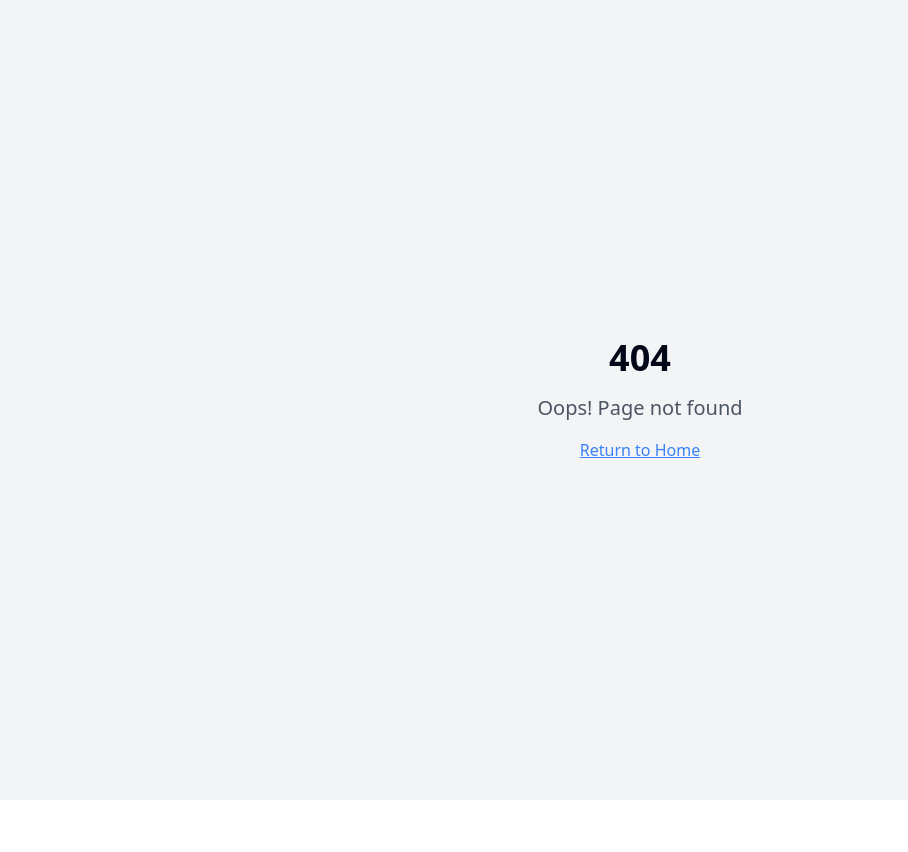
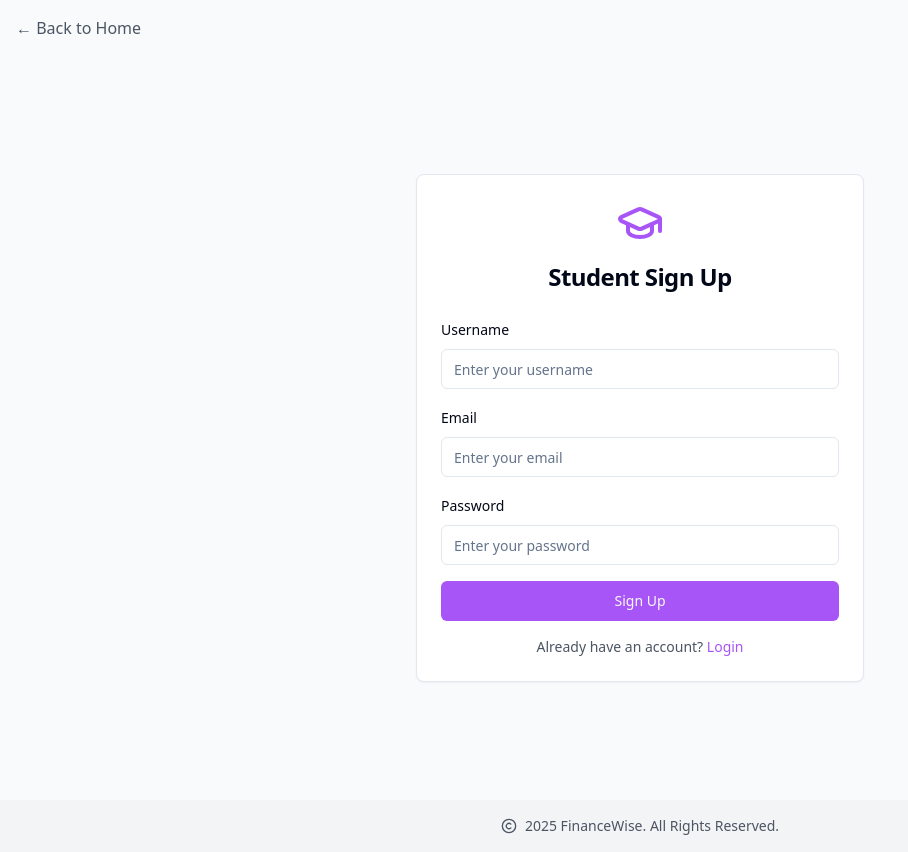
Before and after one commit to SohanGanji/ap-project, a React (Vite) app: page /student-signup in a window 1280 px wide. Before the commit this address had no page. Shown: the whole page, without its empty margins (0-908 px from the left). Before the commit the page ends 800 px from the top, so only its background shows below. Built offline with nearby package versions, Linux system fonts and the light colour scheme.

Commit message:
Add sign-up functionality and copyright notice
- Added sign-up functionality to the application.
- Added a copyright notice at the bottom of the page.

```diff
--- a/package.json
+++ b/package.json
@@ -59,7 +59,7 @@
     "tailwind-merge": "^2.5.2",
     "tailwindcss-animate": "^1.0.7",
     "vaul": "^0.9.3",
-    "zod": "^3.23.8"
+    "zod": "^3.24.3"
   },
   "devDependencies": {
     "@eslint/js": "^9.9.0",
--- a/src/App.tsx
+++ b/src/App.tsx
@@ -6,8 +6,10 @@ import { QueryClient, QueryClientProvider } from "@tanstack/react-query";
 import { BrowserRouter, Routes, Route } from "react-router-dom";
 import Index from "./pages/Index";
 import StudentLogin from "./pages/StudentLogin";
+import StudentSignup from "./pages/StudentSignup";
 import ParentLogin from "./pages/ParentLogin";
 import NotFound from "./pages/NotFound";
+import Footer from "./components/Footer";
 
 const queryClient = new QueryClient();
 
@@ -17,12 +19,18 @@ const App = () => (
       <Toaster />
       <Sonner />
       <BrowserRouter>
+        <div className="flex flex-col min-h-screen">
+          <div className="flex-grow">
             <Routes>
               <Route path="/" element={<Index />} />
               <Route path="/student-login" element={<StudentLogin />} />
+              <Route path="/student-signup" element={<StudentSignup />} />
               <Route path="/parent-login" element={<ParentLogin />} />
               <Route path="*" element={<NotFound />} />
             </Routes>
+          </div>
+          <Footer />
+        </div>
       </BrowserRouter>
     </TooltipProvider>
   </QueryClientProvider>
--- /dev/null
+++ b/src/components/Footer.tsx
@@ -0,0 +1,15 @@
+
+import { Copyright } from "lucide-react";
+
+const Footer = () => {
+  return (
+    <footer className="bg-gray-100 py-4 text-center">
+      <div className="flex items-center justify-center text-sm text-gray-600">
+        <Copyright className="mr-2 h-4 w-4" />
+        <span>2025 FinanceWise. All Rights Reserved.</span>
+      </div>
+    </footer>
+  );
+};
+
+export default Footer;
--- a/src/pages/StudentLogin.tsx
+++ b/src/pages/StudentLogin.tsx
@@ -29,6 +29,14 @@ const StudentLogin = () => {
                 Login
               </Button>
             </form>
+            <div className="text-center mt-4">
+              <p className="text-sm text-gray-600">
+                Don't have an account?{" "}
+                <Link to="/student-signup" className="text-purple-500 hover:underline">
+                  Sign Up
+                </Link>
+              </p>
+            </div>
           </CardContent>
         </Card>
       </div>
--- /dev/null
+++ b/src/pages/StudentSignup.tsx
@@ -0,0 +1,107 @@
+
+import { Button } from "@/components/ui/button";
+import { Card, CardContent, CardHeader, CardTitle } from "@/components/ui/card";
+import { Input } from "@/components/ui/input";
+import { Form, FormControl, FormField, FormItem, FormLabel, FormMessage } from "@/components/ui/form";
+import { useForm } from "react-hook-form";
+import { zodResolver } from "@hookform/resolvers/zod";
+import * as z from "zod";
+import { GraduationCap, Users } from "lucide-react";
+import { Link } from "react-router-dom";
+
+// Define validation schema
+const signupSchema = z.object({
+  username: z.string().min(2, { message: "Username must be at least 2 characters" }),
+  email: z.string().email({ message: "Invalid email address" }),
+  password: z.string().min(6, { message: "Password must be at least 6 characters" })
+});
+
+const StudentSignup = () => {
+  const form = useForm<z.infer<typeof signupSchema>>({
+    resolver: zodResolver(signupSchema),
+    defaultValues: {
+      username: "",
+      email: "",
+      password: ""
+    }
+  });
+
+  const onSubmit = (values: z.infer<typeof signupSchema>) => {
+    // TODO: Implement signup logic (connect with Supabase)
+    console.log(values);
+  };
+
+  return (
+    <div className="min-h-screen bg-gray-50 flex flex-col">
+      <Link to="/" className="p-4">
+        <span className="text-gray-600 hover:text-gray-800">← Back to Home</span>
+      </Link>
+      <div className="flex-1 flex items-center justify-center p-4">
+        <Card className="w-full max-w-md">
+          <CardHeader className="text-center">
+            <GraduationCap className="w-12 h-12 mx-auto text-purple-500 mb-2" />
+            <CardTitle className="text-2xl">Student Sign Up</CardTitle>
+          </CardHeader>
+          <CardContent>
+            <Form {...form}>
+              <form onSubmit={form.handleSubmit(onSubmit)} className="space-y-4">
+                <FormField
+                  control={form.control}
+                  name="username"
+                  render={({ field }) => (
+                    <FormItem>
+                      <FormLabel>Username</FormLabel>
+                      <FormControl>
+                        <Input placeholder="Enter your username" {...field} />
+                      </FormControl>
+                      <FormMessage />
+                    </FormItem>
+                  )}
+                />
+                <FormField
+                  control={form.control}
+                  name="email"
+                  render={({ field }) => (
+                    <FormItem>
+                      <FormLabel>Email</FormLabel>
+                      <FormControl>
+                        <Input type="email" placeholder="Enter your email" {...field} />
+                      </FormControl>
+                      <FormMessage />
+                    </FormItem>
+                  )}
+                />
+                <FormField
+                  control={form.control}
+                  name="password"
+                  render={({ field }) => (
+                    <FormItem>
+                      <FormLabel>Password</FormLabel>
+                      <FormControl>
+                        <Input type="password" placeholder="Enter your password" {...field} />
+                      </FormControl>
+                      <FormMessage />
+                    </FormItem>
+                  )}
+                />
+                <Button type="submit" className="w-full bg-purple-500 hover:bg-purple-600">
+                  Sign Up
+                </Button>
+              </form>
+            </Form>
+            <div className="text-center mt-4">
+              <p className="text-sm text-gray-600">
+                Already have an account?{" "}
+                <Link to="/student-login" className="text-purple-500 hover:underline">
+                  Login
+                </Link>
+              </p>
+            </div>
+          </CardContent>
+        </Card>
+      </div>
+    </div>
+  );
+};
+
+export default StudentSignup;
```
Also changed, not shown: 1 other file (tests, documents, lock files or other folders). Lines whose indentation alone changed are shown as unchanged.
